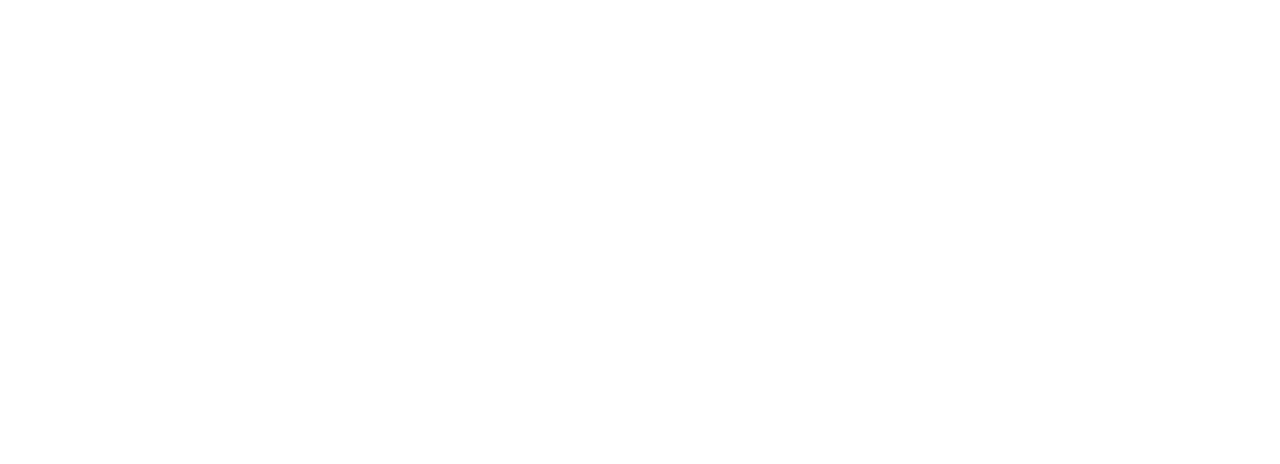
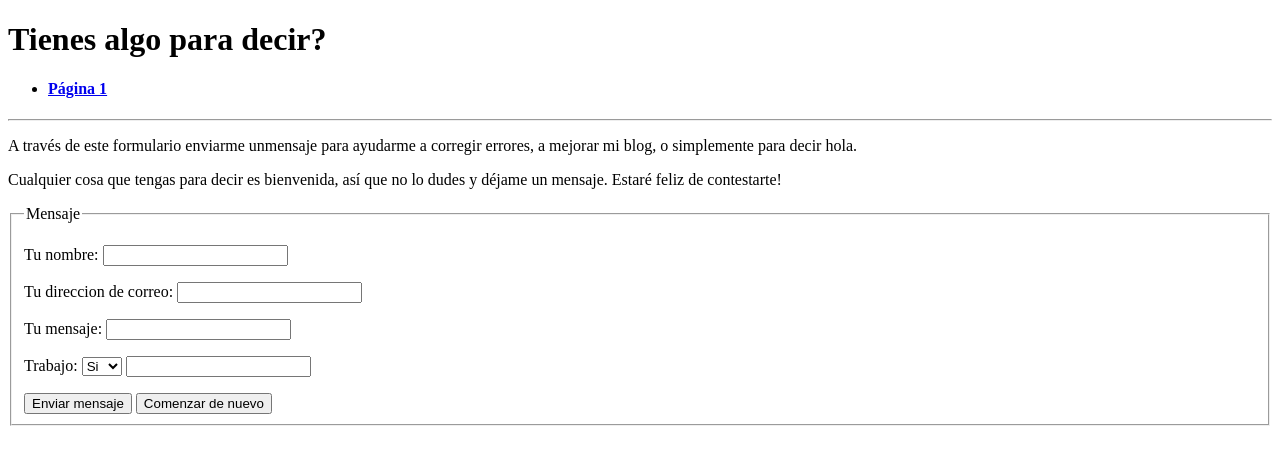
Before and after one commit to Alejo12680/Proyecto-en-clase, a plain HTML site: page primerformulario.html in a window 1280 px wide. Drawn offline with Linux system fonts and the light colour scheme.

Commit message:
actualizacion

```diff
--- a/primerformulario.html
+++ b/primerformulario.html
@@ -7,6 +7,35 @@
     <title>Formulario 1</title>
 </head>
 <body>
+        <header>
+        <hgroup>
+            <h1>Tienes algo para decir?</h1>
+        </hgroup>
+    </header>
+    <nav>
+        <ul>
+            <li><a href="Index.html"><h4>Página 1</a><br></h4></li>
+        </ul>
+    </nav>
+    <hr/>
+    <p>A través de este formulario enviarme unmensaje para ayudarme a corregir errores, a mejorar mi blog, o simplemente para decir hola.</p>
+    <p>Cualquier cosa que tengas para decir es bienvenida, así que no lo dudes y déjame un mensaje. Estaré feliz de contestarte!</p>
+<form action="../form-result.php" target="_blank">
+    <fieldset>
+        <legend>Mensaje</legend>
+        <p><label>Tu nombre: <input type="text" name="nombre"></label></p>
+        <p><label>Tu direccion de correo: <input type="text" name="correo"></label></p>
+        <p><label>Tu mensaje: <input type="text" name="mensaje"></label></p>
+        <p><label>Trabajo: <select name="trabajo">
+            <option value="si">Si</option>
+            <option value="no">No</option>
+        </select>
+        <input type="text" name="trabajo1">
+</label></p>
+        <input type="submit" value="Enviar mensaje">
+        <input type="reset" value="Comenzar de nuevo">
+    </fieldset>
+</form>
 
 </body>
 </html>
```
